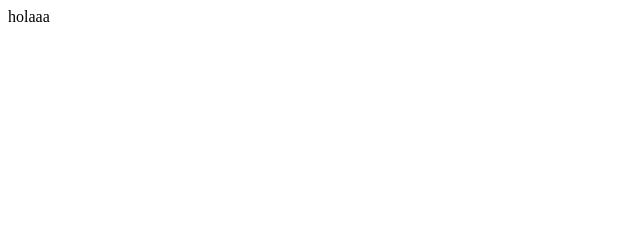
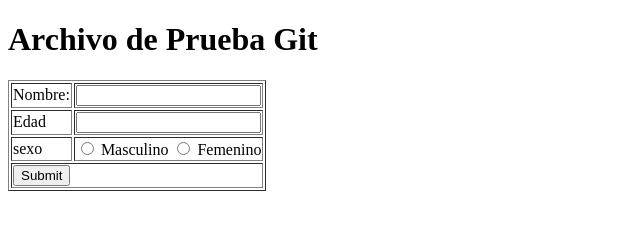
Before and after one commit to GriseldaCuevas/web, a plain HTML site: page index.html in a window 1280 px wide. Shown: the whole page, without its empty margins (0-640 px from the left). Drawn offline with Linux system fonts and the light colour scheme.

Commit message:
segundo repositorio

```diff
--- a/index.html
+++ b/index.html
@@ -1 +1,31 @@
-holaaa
+<!DOCTYPE html>
+<html lang="en">
+<head>
+	<meta charset ="UTF-8">
+	<title>Ejemplo</title>
+</head>
+<body>
+	<h1>Archivo de Prueba Git</h1>
+	<table border = "1">
+		<tr>
+			<td>Nombre:</td>
+			<td><input type="text"></td>
+
+		</tr>
+		<tr>
+			<td>Edad </td>
+			<td><input type="text"></td>
+		</tr>
+		<tr>
+			<td> sexo</td>
+			<td>
+				<input type ="radio"> Masculino
+				<input type ="radio"> Femenino
+			</td>
+		</tr>
+		<tr>
+			<td colspan ="2"><input type ="submit"></td>
+		</tr>
+	</table>
+</body>
+</html>
```
